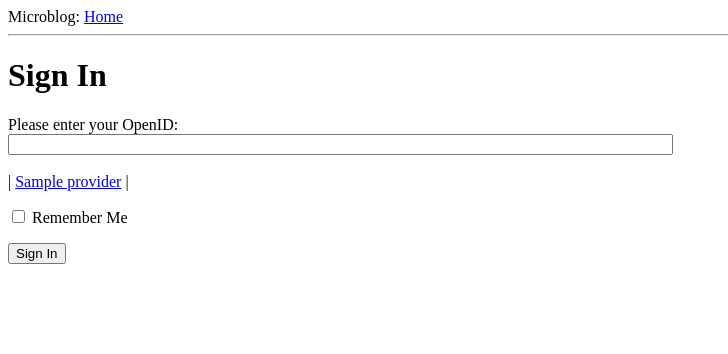
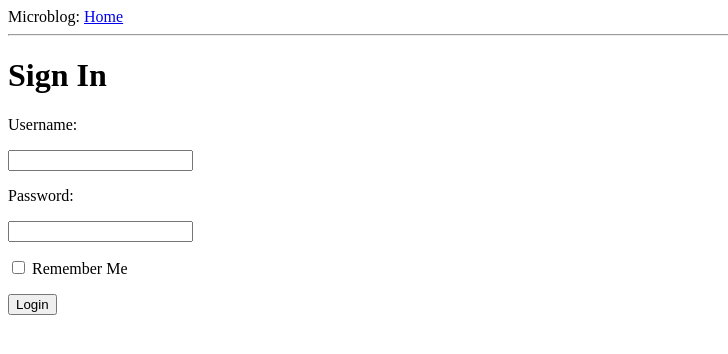
Before and after one commit to kozlovpn/microblog, a Python web app: template app/templates/login.html in a window 1280 px wide. Shown: the top 354 px of the page, without its empty margins (0-728 px from the left). Run offline with Jinja, Linux system fonts and the light colour scheme; the template is opened without the code that fills it: most values are stand-ins (such as "Sample title", 1, 10 or a date in 2020); form fields are guessed from the names that the template uses.

Commit message:
new login form

```diff
--- a/app/templates/login.html
+++ b/app/templates/login.html
@@ -1,32 +1,16 @@
 {% extends "base.html" %}
 
 {% block content %}
-<script type="text/javascript">
-function set_openid(openid, pr)
-{
-    u = openid.search('<username>')
-    if (u != -1) {
-	user = promt('Enter your ' + pr + ' username:')
-	openid = openid.substr(0, u) + user
-    }
-    form = document.forms['login'];
-    form.elements['openid'].value = openid
-}
-</script>
+
 <h1>Sign In</h1>
-<form action="" method="post" name="login">
-    {{form.hidden_tag()}}
+<form action="{{ url_for('login') }}" method=post>
     <p>
-	Please enter your OpenID:<br>
-	{{form.openid(size=80)}}<br>
-	{% for error in form.errors.openid %}
-	<span style="color: red;">[{{error}}]</span>
-	{% endfor %}<br>
-	|{% for pr in providers %}
-	<a href="javascript:set_openid('{{pr.url}}', '{{pr.name}}');">{{pr.name}}</a> |
-	{% endfor %}
+      <p>Username:</p>
+      <p><input type="text" name="username"></p>
+      <p>Password:</p>
+      <p><input type="password" name="password"></p>
+      <p>{{form.remember_me}} Remember Me</p>
+      <p><input type="submit" value="Login"></p>
     </p>
-    <p>{{form.remember_me}} Remember Me</p>
-    <p><input type="submit" value="Sign In"></p>
 </form>
 {% endblock %}
```
Also changed, not shown: app/forms.py (+7 -5 lines), 1 other file.
